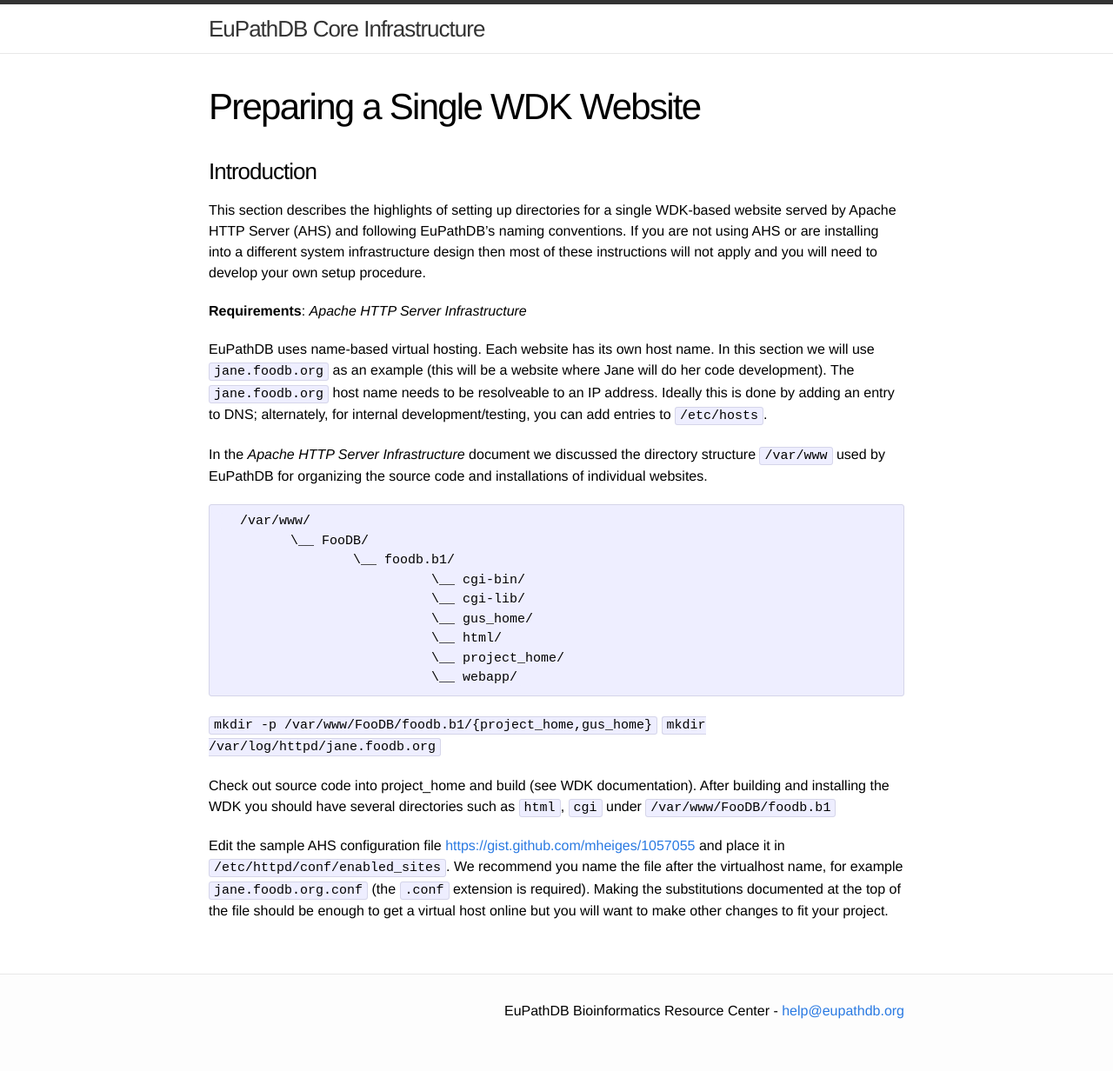
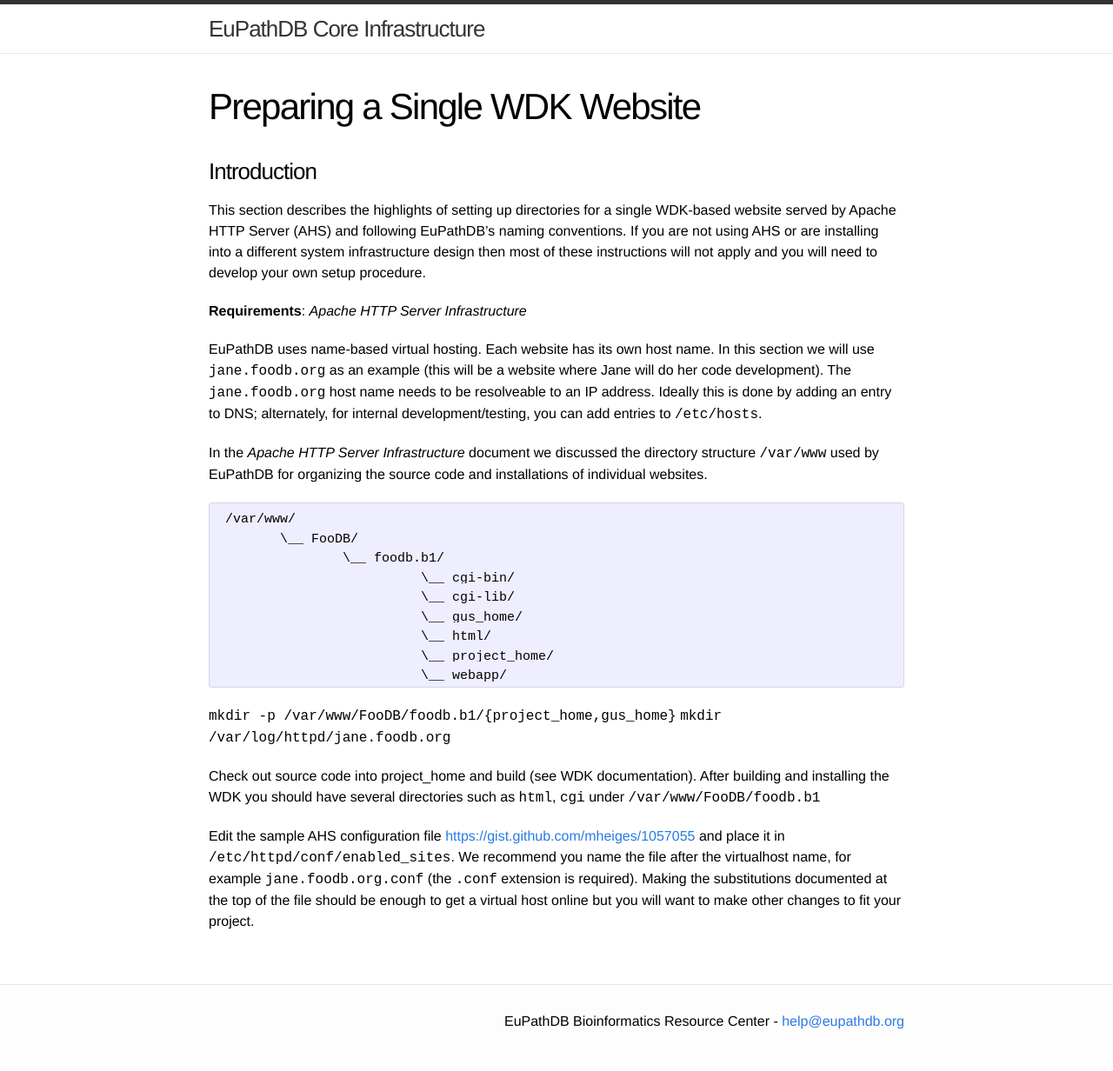
Before and after one commit to EuPathDB/EuPathDB.github.io, a Jekyll site: the page built from SingleWDKSite.md, in a window 1280 px wide. Shown: the whole page at 87% size. Built offline with Jekyll 4.4.1, drawn with Linux system fonts in a browser that asks for light colours.

Commit message:
remove highlighting of inline code; mask whitespace at start of pre code blocks

```diff
--- a/css/main.css
+++ b/css/main.css
@@ -227,23 +227,32 @@
 .post-content ul,
 .post-content ol { padding-left: 20px; }
 
-.post pre,
-.post code {
+.post pre {
   border: 1px solid #d5d5e9;
   background-color: #eef;
-  padding: 8px 12px;
+  padding: 8px 12px 0px 0px;
   -webkit-border-radius: 3px;
   -moz-border-radius: 3px;
   border-radius: 3px;
   font-size: 15px;
 }
 
-.post code { padding: 1px 5px; }
+.post pre code {
+  border: none;
+  background-color: #eef;
+  padding: 8px 12px 0px 0px;
+  -webkit-border-radius: 3px;
+  -moz-border-radius: 3px;
+  border-radius: 3px;
+  font-size: 15px;
+}
+
+.post code { padding: 0px 0px; }
+
+
 
 .post ul,
 .post ol { margin-left: 1.35em; }
-
-.post pre code { border: none; }
 
 /* terminal */
 .post pre.terminal {
```
